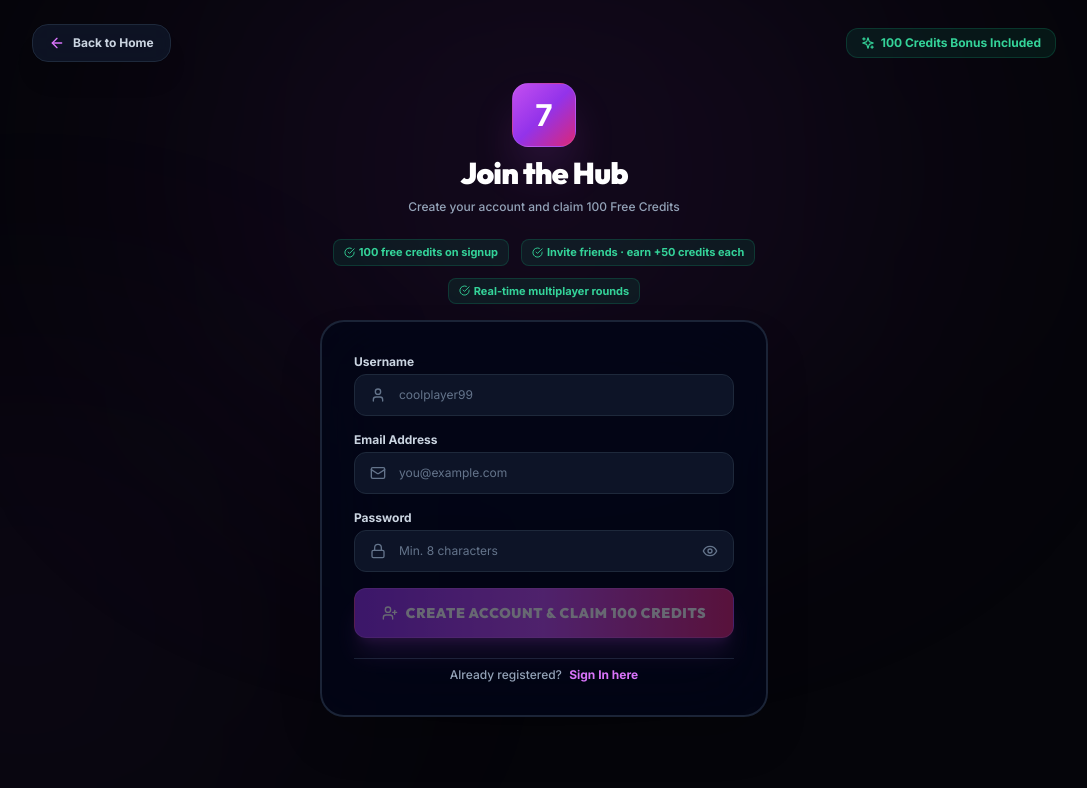
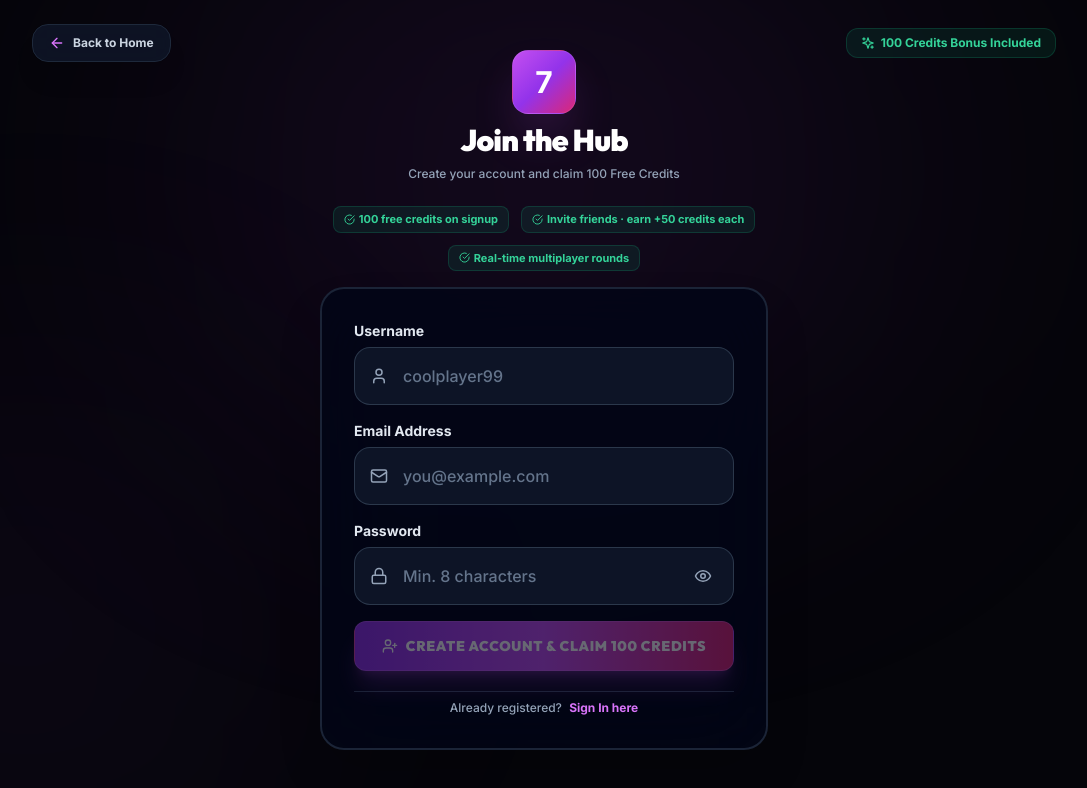
Before and after one commit to bhargav1997/7Wheel, a React (Vite) app in the folder client/: page /register in a window 1280 px wide. Shown: the top 788 px of the page, without its empty margins (96-1183 px from the left). Built offline with nearby package versions, Linux system fonts and the light colour scheme; no server answers.

Commit message:
feat: add password visibility toggle and update form UI styles for Login and Register pages

```diff
--- a/client/src/pages/Login.jsx
+++ b/client/src/pages/Login.jsx
@@ -1,13 +1,14 @@
 import { useState } from 'react';
 import { Link, useNavigate } from 'react-router-dom';
 import { motion } from 'framer-motion';
-import { Mail, Lock, LogIn, AlertCircle, ArrowLeft, Sparkles, Shield, Coins } from 'lucide-react';
+import { Mail, Lock, LogIn, AlertCircle, ArrowLeft, Sparkles, Shield, Coins, Eye, EyeOff } from 'lucide-react';
 import { useAuth } from '../context/AuthContext';
 
 const Login = () => {
   const { login } = useAuth();
   const navigate = useNavigate();
   const [form, setForm] = useState({ email: '', password: '' });
+  const [showPassword, setShowPassword] = useState(false);
   const [loading, setLoading] = useState(false);
   const [error, setError] = useState('');
 
@@ -78,12 +79,12 @@ const Login = () => {
           <form onSubmit={handleSubmit} className="space-y-4" id="login-form">
 
             {/* Email Address */}
-            <div className="space-y-1.5">
-              <label htmlFor="login-email" className="block text-xs font-extrabold text-slate-300">
+            <div className="space-y-2">
+              <label htmlFor="login-email" className="block text-sm font-bold text-slate-200">
                 Email Address
               </label>
               <div className="relative">
-                <Mail size={16} className="absolute left-4 top-1/2 -translate-y-1/2 text-slate-500 pointer-events-none" />
+                <Mail size={18} className="absolute left-4 top-1/2 -translate-y-1/2 text-slate-400 pointer-events-none" />
                 <input
                   id="login-email"
                   name="email"
@@ -92,38 +93,47 @@ const Login = () => {
                   required
                   value={form.email}
                   onChange={handleChange}
-                  className="input-field pl-11 text-xs py-3 bg-slate-900/90 border-slate-800 focus:border-brand-500 rounded-xl"
+                  className="input-field pl-12 pr-4 text-sm sm:text-base py-3.5 sm:py-4 bg-slate-900/90 border border-slate-700/80 focus:border-brand-500 rounded-2xl placeholder:text-sm sm:placeholder:text-base placeholder:text-slate-500 font-medium w-full"
                   placeholder="you@example.com"
                 />
               </div>
             </div>
 
             {/* Password */}
-            <div className="space-y-1.5">
+            <div className="space-y-2">
               <div className="flex items-center justify-between">
-                <label htmlFor="login-password" className="block text-xs font-extrabold text-slate-300">
+                <label htmlFor="login-password" className="block text-sm font-bold text-slate-200">
                   Password
                 </label>
                 <Link
                   to="/forgot-password"
-                  className="text-[11px] text-brand-400 hover:text-brand-300 transition-colors font-bold"
+                  className="text-xs text-brand-400 hover:text-brand-300 transition-colors font-bold"
                 >
                   Forgot password?
                 </Link>
               </div>
               <div className="relative">
-                <Lock size={16} className="absolute left-4 top-1/2 -translate-y-1/2 text-slate-500 pointer-events-none" />
+                <Lock size={18} className="absolute left-4 top-1/2 -translate-y-1/2 text-slate-400 pointer-events-none" />
                 <input
                   id="login-password"
                   name="password"
-                  type="password"
+                  type={showPassword ? 'text' : 'password'}
                   autoComplete="current-password"
                   required
                   value={form.password}
                   onChange={handleChange}
-                  className="input-field pl-11 text-xs py-3 bg-slate-900/90 border-slate-800 focus:border-brand-500 rounded-xl"
+                  className="input-field pl-12 pr-12 text-sm sm:text-base py-3.5 sm:py-4 bg-slate-900/90 border border-slate-700/80 focus:border-brand-500 rounded-2xl placeholder:text-sm sm:placeholder:text-base placeholder:text-slate-500 font-medium w-full"
                   placeholder="••••••••"
                 />
+                <button
+                  type="button"
+                  id="login-toggle-password-btn"
+                  onClick={() => setShowPassword((v) => !v)}
+                  className="absolute right-4 top-1/2 -translate-y-1/2 text-slate-400 hover:text-slate-200 p-1.5 rounded-lg hover:bg-slate-800/60 transition-colors"
+                  title={showPassword ? 'Hide password' : 'Show password'}
+                >
+                  {showPassword ? <EyeOff size={18} /> : <Eye size={18} />}
+                </button>
               </div>
             </div>
 
--- a/client/src/pages/Register.jsx
+++ b/client/src/pages/Register.jsx
@@ -180,12 +180,17 @@ const Register = () => {
           <form onSubmit={handleSubmit} className="space-y-4" id="register-form" noValidate>
 
             {/* Username */}
-            <div className="space-y-1">
-              <label htmlFor="reg-username" className="block text-xs font-extrabold text-slate-300">
-                Username
-              </label>
+            <div className="space-y-1.5">
+              <div className="flex items-center justify-between">
+                <label htmlFor="reg-username" className="block text-sm font-bold text-slate-200">
+                  Username
+                </label>
+                {touched.username && usernameErr && (
+                  <span className="text-xs text-red-400 font-bold">{usernameErr}</span>
+                )}
+              </div>
               <div className="relative">
-                <User size={16} className="absolute left-4 top-1/2 -translate-y-1/2 text-slate-500 pointer-events-none" />
+                <User size={18} className="absolute left-4 top-1/2 -translate-y-1/2 text-slate-400 pointer-events-none" />
                 <input
                   id="reg-username"
                   name="username"
@@ -195,19 +200,24 @@ const Register = () => {
                   value={form.username}
                   onChange={handleChange}
                   onBlur={handleBlur}
-                  className="input-field pl-11 text-xs py-3 bg-slate-900/90 border-slate-800 focus:border-brand-500 rounded-xl"
+                  className="input-field pl-12 pr-4 text-sm sm:text-base py-3.5 sm:py-4 bg-slate-900/90 border border-slate-700/80 focus:border-brand-500 rounded-2xl placeholder:text-sm sm:placeholder:text-base placeholder:text-slate-500 font-medium w-full"
                   placeholder="coolplayer99"
                 />
               </div>
             </div>
 
             {/* Email */}
-            <div className="space-y-1">
-              <label htmlFor="reg-email" className="block text-xs font-extrabold text-slate-300">
-                Email Address
-              </label>
+            <div className="space-y-1.5">
+              <div className="flex items-center justify-between">
+                <label htmlFor="reg-email" className="block text-sm font-bold text-slate-200">
+                  Email Address
+                </label>
+                {touched.email && emailErr && (
+                  <span className="text-xs text-red-400 font-bold">{emailErr}</span>
+                )}
+              </div>
               <div className="relative">
-                <Mail size={16} className="absolute left-4 top-1/2 -translate-y-1/2 text-slate-500 pointer-events-none" />
+                <Mail size={18} className="absolute left-4 top-1/2 -translate-y-1/2 text-slate-400 pointer-events-none" />
                 <input
                   id="reg-email"
                   name="email"
@@ -217,19 +227,19 @@ const Register = () => {
                   value={form.email}
                   onChange={handleChange}
                   onBlur={handleBlur}
-                  className="input-field pl-11 text-xs py-3 bg-slate-900/90 border-slate-800 focus:border-brand-500 rounded-xl"
+                  className="input-field pl-12 pr-4 text-sm sm:text-base py-3.5 sm:py-4 bg-slate-900/90 border border-slate-700/80 focus:border-brand-500 rounded-2xl placeholder:text-sm sm:placeholder:text-base placeholder:text-slate-500 font-medium w-full"
                   placeholder="you@example.com"
                 />
               </div>
             </div>
 
             {/* Password */}
-            <div className="space-y-1">
-              <label htmlFor="reg-password" className="block text-xs font-extrabold text-slate-300">
+            <div className="space-y-1.5">
+              <label htmlFor="reg-password" className="block text-sm font-bold text-slate-200">
                 Password
               </label>
               <div className="relative">
-                <Lock size={16} className="absolute left-4 top-1/2 -translate-y-1/2 text-slate-500 pointer-events-none" />
+                <Lock size={18} className="absolute left-4 top-1/2 -translate-y-1/2 text-slate-400 pointer-events-none" />
                 <input
                   id="reg-password"
                   name="password"
@@ -239,22 +249,24 @@ const Register = () => {
                   value={form.password}
                   onChange={handleChange}
                   onBlur={handleBlur}
-                  className="input-field pl-11 pr-11 text-xs py-3 bg-slate-900/90 border-slate-800 focus:border-brand-500 rounded-xl"
+                  className="input-field pl-12 pr-12 text-sm sm:text-base py-3.5 sm:py-4 bg-slate-900/90 border border-slate-700/80 focus:border-brand-500 rounded-2xl placeholder:text-sm sm:placeholder:text-base placeholder:text-slate-500 font-medium w-full"
                   placeholder="Min. 8 characters"
                 />
                 <button
                   type="button"
+                  id="register-toggle-password-btn"
                   onClick={() => setShowPassword((v) => !v)}
-                  className="absolute right-4 top-1/2 -translate-y-1/2 text-slate-500 hover:text-slate-300 transition-colors"
+                  className="absolute right-4 top-1/2 -translate-y-1/2 text-slate-400 hover:text-slate-200 p-1.5 rounded-lg hover:bg-slate-800/60 transition-colors"
+                  title={showPassword ? 'Hide password' : 'Show password'}
                 >
-                  {showPassword ? <EyeOff size={16} /> : <Eye size={16} />}
+                  {showPassword ? <EyeOff size={18} /> : <Eye size={18} />}
                 </button>
               </div>
 
               {/* Password strength checklist */}
               {form.password && (
-                <div className="mt-2 space-y-1.5 p-2.5 rounded-xl bg-slate-900/80 border border-slate-800">
-                  <div className="grid grid-cols-2 gap-x-4 gap-y-1">
+                <div className="mt-2 space-y-1.5 p-3 rounded-2xl bg-slate-900/80 border border-slate-800">
+                  <div className="grid grid-cols-2 gap-x-4 gap-y-1.5">
                     <PasswordRule met={passwordStrength.checks?.length}    label="8+ characters" />
                     <PasswordRule met={passwordStrength.checks?.uppercase}  label="Uppercase letter" />
                     <PasswordRule met={passwordStrength.checks?.lowercase}  label="Lowercase letter" />
```
Also changed, not shown: 5 other files (tests, documents, lock files or other folders).
